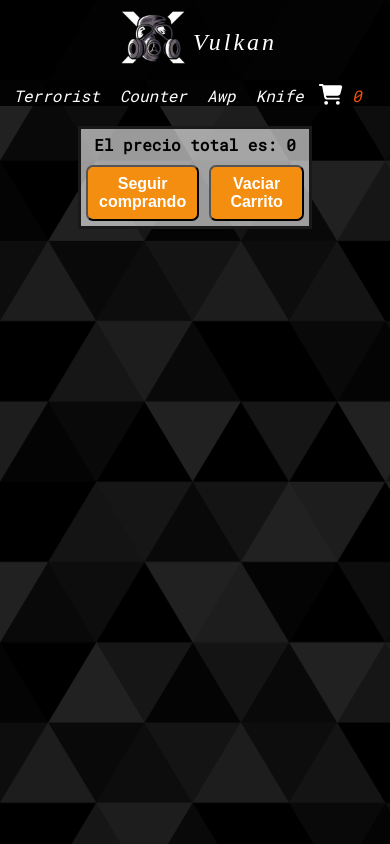
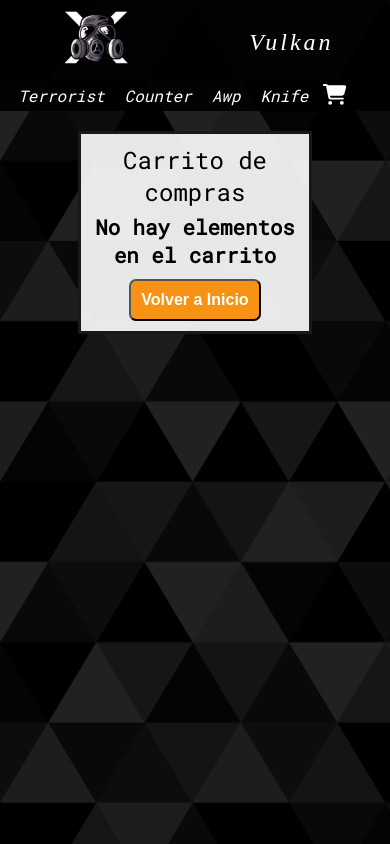
Before and after one commit to luispino94/PinoLuisReactDesafios, a React (Vite) app in the folder React-eCommerce/: page /cart in a window 390 px wide. Built offline with nearby package versions, Linux system fonts and the light colour scheme; a web font is replaced by a local one.

Commit message:
se agregó la intercambiabilidad en cart

```diff
--- a/React-eCommerce/index.html
+++ b/React-eCommerce/index.html
@@ -4,7 +4,7 @@
     <meta charset="UTF-8" />
     <link rel="icon" type="image/svg+xml" href="/src/favicon.svg" />
     <meta name="viewport" content="width=device-width, initial-scale=1.0" />
-    <title>Vite App</title>
+    <title>Vulkan E-commerce</title>
   </head>
   <body>
     <div id="root"></div>
--- a/React-eCommerce/src/App.jsx
+++ b/React-eCommerce/src/App.jsx
@@ -4,7 +4,7 @@ import NavBar from './componentes/NavBars/NavBar';
 import ItemListDetail from './componentes/ItemListContainer/ItemListDetail';
 import CartContexProvider from './componentes/Contexto/cartContext';
 import Cart from './componentes/cart/Cart';
-
+import './index.scss'
 
 /* Paginas:
   cs-go
--- a/React-eCommerce/src/componentes/CartWidget/CartWidget.jsx
+++ b/React-eCommerce/src/componentes/CartWidget/CartWidget.jsx
@@ -2,7 +2,7 @@ import {FontAwesomeIcon} from '@fortawesome/react-fontawesome';
 import {faCartShopping} from '@fortawesome/free-solid-svg-icons';
 import { Link } from 'react-router-dom';
 
-function CartWidget( {logoIcon}) {
+function CartWidget() {
   return (
     <>
 
--- a/React-eCommerce/src/componentes/Items/ItemCount.jsx
+++ b/React-eCommerce/src/componentes/Items/ItemCount.jsx
@@ -32,7 +32,7 @@ const ItemCount = ({stock, initial, onAdd, handleInputType}) => {
         </div>
         <div>
           <button className='btn-item-add' onClick={addCarrito}>Agregar al carrito</button>
-          {/* <Intercambiabilidad/> */}
+
         </div>
         </>
 
--- a/React-eCommerce/src/componentes/NavBars/NavBar.jsx
+++ b/React-eCommerce/src/componentes/NavBars/NavBar.jsx
@@ -21,7 +21,7 @@ function NavBar (){
             <Link to='/categoria/awp'><li className ="nav-item"><i className="nav-link">Awp</i></li></Link>
             <Link to='/categoria/knife'><li className ="nav-item"><i className="nav-link">Knife</i></li></Link>
             <li className ="nav-item"><CartWidget/></li>
-            <i className='icono-cant'>{cantidadTotal()}</i>
+            <i className='icono-cant'>{cantidadTotal() !== 0 && cantidadTotal()}</i>
 
         </ul>
     </div>
--- a/React-eCommerce/src/componentes/NavBars/_Estilosnavbar.scss
+++ b/React-eCommerce/src/componentes/NavBars/_Estilosnavbar.scss
@@ -48,6 +48,7 @@ header {
     .icono-cant{
         color: rgb(246, 79, 7);
         padding: 5px;
+
     }
     .nav-link {
         color: white;
@@ -63,6 +64,7 @@ header {
     .icono-logo {
         color: white;
         font-size: 1.3em;
+
     }
     .icono-logo:hover {
         color: rgb(0, 176, 23);
@@ -82,7 +84,7 @@ header {
     display: flex;
     flex-wrap: wrap;
     align-items: center;
-    justify-content: center;
+    justify-content: space-around;
 
     .container-logo{
     grid-column: 2/2;
@@ -108,28 +110,23 @@ header {
     }
 
     .nav-list{
-    grid-column:7/-1;
     align-items: center;
-    text-align: end;
-    margin-right: 1.25rem;
+    text-align: center;
+    justify-content: space-around;
+    margin-bottom: 0.3125rem;
+
     .nav-item {
     margin: 0.312rem;
     display: inline;
     }
-.icono-cant{
-    color: rgb(246, 79, 7);
-    padding: 5px;
-}
+
     .nav-link {
         color: white;
         padding: 0.312rem;
         font-size: 1em;
         transition: all .5 ease;
     }
-.nav-link:hover{
-    color: rgba(250, 141, 8, 0.936);
 
-}
 
     .icono-logo {
         color: white;
@@ -142,3 +139,10 @@ header {
 
 
 }
+
+@media (max-width:532px){
+    .nav-list{
+        margin-bottom: 0.31rem;
+
+    }
+}
--- a/React-eCommerce/src/componentes/cart/Cart.jsx
+++ b/React-eCommerce/src/componentes/cart/Cart.jsx
@@ -1,21 +1,26 @@
 import React from 'react'
 import { Link} from 'react-router-dom';
 import { useCartContext } from '../Contexto/cartContext'
+import BtnStock from '../intercambiabilidad/btnStock';
 import './cart.scss'
 
 const Cart = () => {
   const {cartList, deleteItemtoCart,vaciarCarrito,precioTotal} = useCartContext();
 
 
-
   return (
 
+
     <div className='lista-resumen-compra'>
-      {cartList.map (producto => <div className='lista-resumen-grid' key={producto.id}>
-          <li className='li-lista-compra'>  Nombre: {producto.name} - Precio:{producto.price} -Cantidad: {producto.cantidad}</li>
+      { cartList.length === 0 ? (<BtnStock/>)
+      :
+      <>
+      {cartList.map (producto =>
+      <div className='lista-resumen-grid' key={producto.id}>
+          <li className='li-lista-compra'> ★ Nombre: {producto.name} ★ Precio:{producto.price} ★ Cantidad: {producto.cantidad}</li>
           <button className='btn-lista-delete' onClick={()=> deleteItemtoCart (producto.id)}>x</button>
           </div>)}
-        <p className='precio-total'>El precio total es: {precioTotal()}</p>
+        <p className='precio-total'>Precio total: {precioTotal()}</p>
       <div className='btn-lista-resumen'>
       <Link to='/'>
             <button className='btn'
@@ -25,6 +30,8 @@ const Cart = () => {
         </Link>
         <button onClick={vaciarCarrito}>Vaciar Carrito</button>
       </div>
+      </>
+      }
     </div>
 
   )
--- a/React-eCommerce/src/componentes/cart/cart.scss
+++ b/React-eCommerce/src/componentes/cart/cart.scss
@@ -20,7 +20,8 @@
         color: black;
         text-align: center;
         padding: 5px;
-        font-weight: 600;
+        font-weight: 750;
+        font-size: 1.3rem;
     }
     .btn-lista-resumen{
         display: flex;
--- a/React-eCommerce/src/componentes/intercambiabilidad/BtnChange.jsx
+++ b/React-eCommerce/src/componentes/intercambiabilidad/BtnChange.jsx
@@ -1,4 +1,3 @@
-
 import { Link } from 'react-router-dom'
 
 export default function BtnChange  (){
--- /dev/null
+++ b/React-eCommerce/src/componentes/intercambiabilidad/btnStock.jsx
@@ -0,0 +1,21 @@
+import { Link} from 'react-router-dom';
+import './btnStock.scss'
+
+export default function BtnStock (){
+
+    return (
+    <>
+        <div className='container-stock'>
+        <h2 className='titulo-btnStock'>Carrito de compras</h2>
+        <p className='subtitulo-stock'>No hay elementos en el carrito</p>
+
+        <Link to='/'>
+        <button className='btn-Stock'
+         onClick={()=>console.log('Ir a Home') } >
+            Volver a Inicio
+        </button>
+        </Link>
+        </div>
+    </>
+    )
+}
--- /dev/null
+++ b/React-eCommerce/src/componentes/intercambiabilidad/btnStock.scss
@@ -0,0 +1,19 @@
+.container-stock{
+background-color: rgba(255, 255, 255, 0.769);
+width: 100%;
+text-align: center;
+padding: 5px;
+    .titulo-btnStock {
+    padding: 0.3125rem;
+    font-weight: 400;
+    }
+    .subtitulo-stock{
+        color: black;
+        font-weight: bold;
+        font-size: 1.3rem;
+    }
+    .btn-Stock {
+        padding: 10px;
+        margin-top: 10px;
+    }
+}
--- a/React-eCommerce/src/index.scss
+++ b/React-eCommerce/src/index.scss
@@ -30,14 +30,7 @@ section{
     margin-top: 0.625rem;
 
 }
-h1 {
-    color: white;
-    margin: 10px;
-    padding: 10px;
-    font-size: 3rem;
-    text-align: center;
-    width: 100%;
-}
+
 button {
     background-color: rgba(250, 141, 8, 0.936);
     color: rgb(255, 255, 255);
```
Lines whose indentation alone changed are shown as unchanged.
